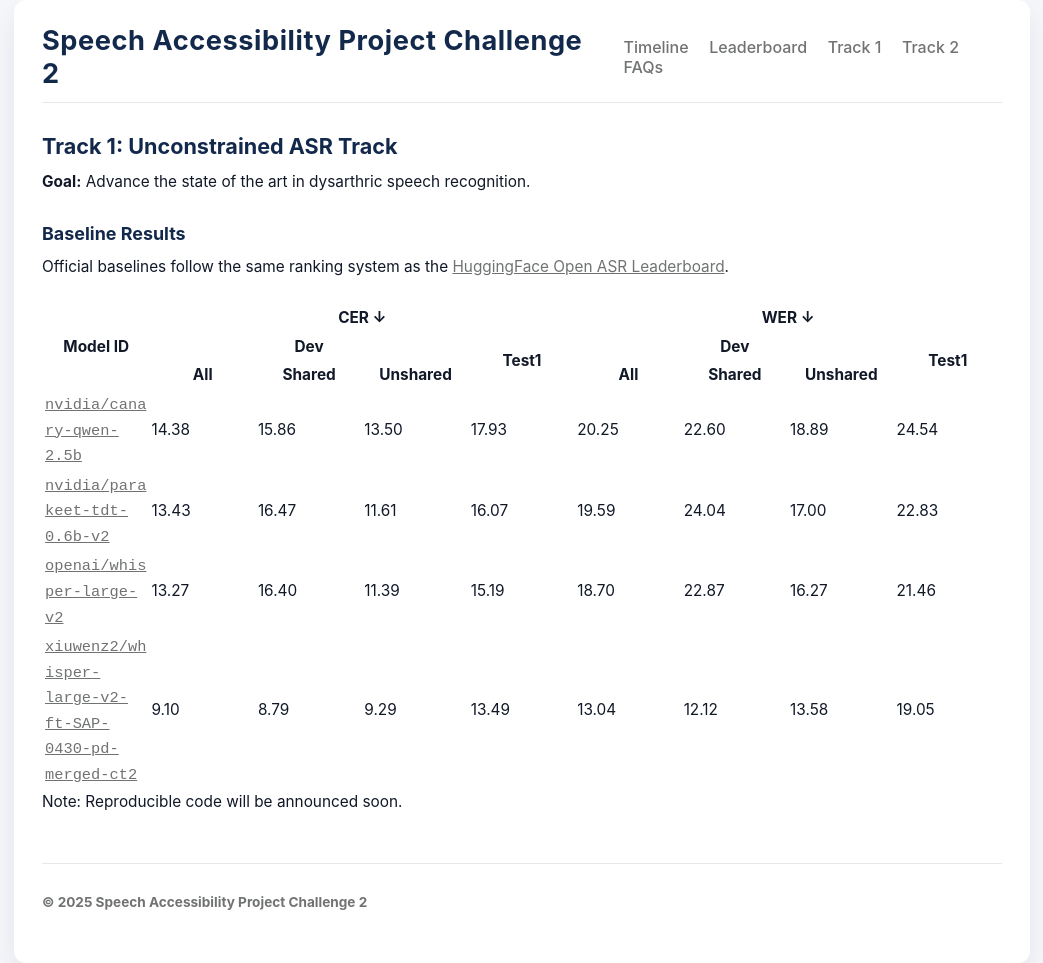
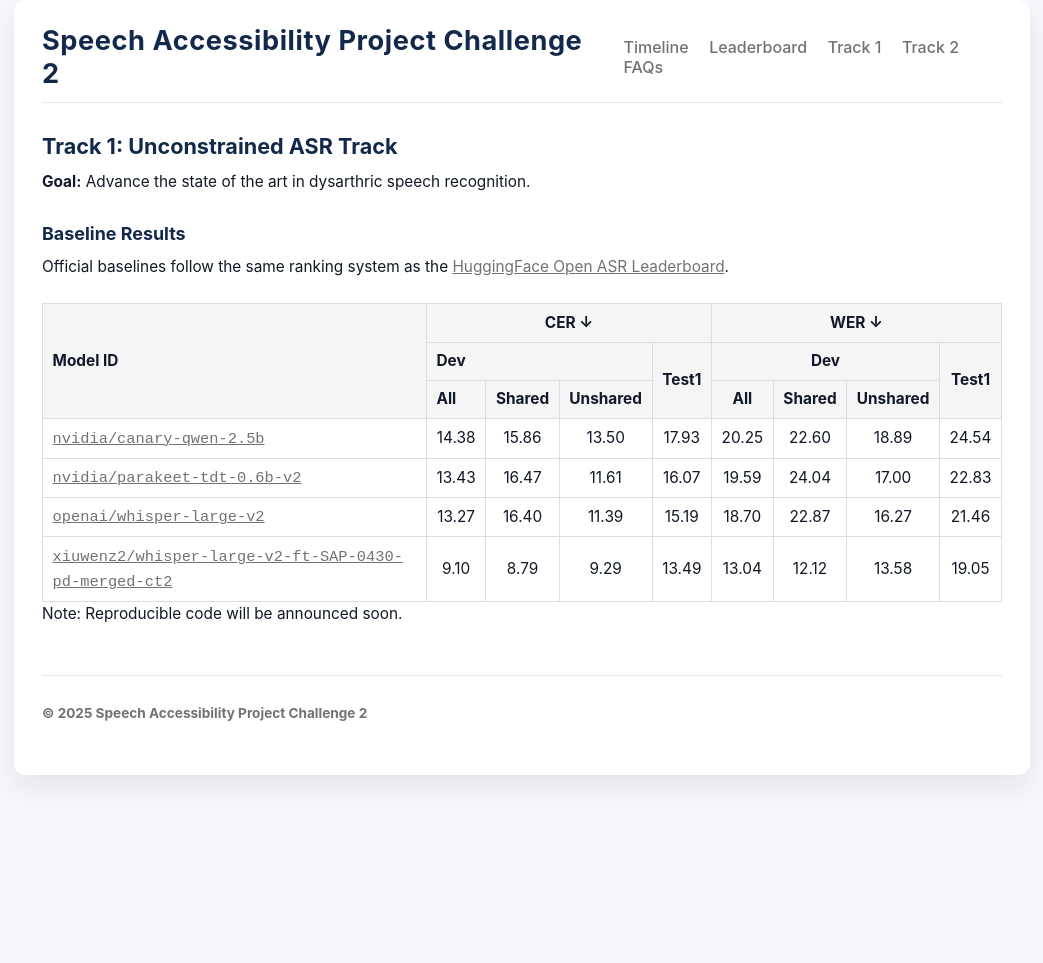
Before and after one commit to xiuwenz2/SAPC2-website, a Jekyll site: the page built from pages/track1.md, in a window 1280 px wide. Shown: the whole page, without its empty margins (118-1161 px from the left). Built offline with Jekyll 4.4.1, drawn with Linux system fonts in a browser that asks for light colours; after the commit the page ends 900 px from its top, so only the background shows below that.

Commit message:
Update style.css

```diff
--- a/assets/css/style.css
+++ b/assets/css/style.css
@@ -141,8 +141,6 @@ a {
   text-decoration: underline;
 }
 
-/* ---------- Baseline leaderboard table ---------- */
-
 .baseline-block {
   margin-top: 1.5rem;
   margin-bottom: 2rem;
@@ -159,26 +157,29 @@ a {
 }
 
 .baseline-table {
-  table-layout: fixed;
-  width: 100%;
+  /* width: 100%;        /* fills the container, shrinks/grows with it */ */
+  max-width: 100%;
+  border-collapse: collapse;
+  table-layout: auto; /* columns adapt to content */
 }
 
-/* IMPORTANT: target the <col> elements directly */
-.baseline-table col.col-model {
-  width: 55%;
+.baseline-table th,
+.baseline-table td {
+  padding: 0.4rem 0.6rem;
+  border: 1px solid #ddd;
+  text-align: center;
 }
 
-.baseline-table col.col-metric {
-  width: 5.625%;
+.baseline-table th:first-child,
+.baseline-table td:first-child {
+  /* width: 15%;           /* tweak this % until it looks right */ */
+  white-space: nowrap;  /* prevents the model id from wrapping */
+  text-align: left;
 }
 
-.baseline-table td:first-child {
-  white-space: normal;
-  word-break: break-word;
-}
-
-.baseline-table thead tr:nth-child(2) th {
-  text-align: center;
+.baseline-table thead {
+  background: #f5f5f5;
+  font-weight: 600;
 }
 
 .baseline-legend {
```
